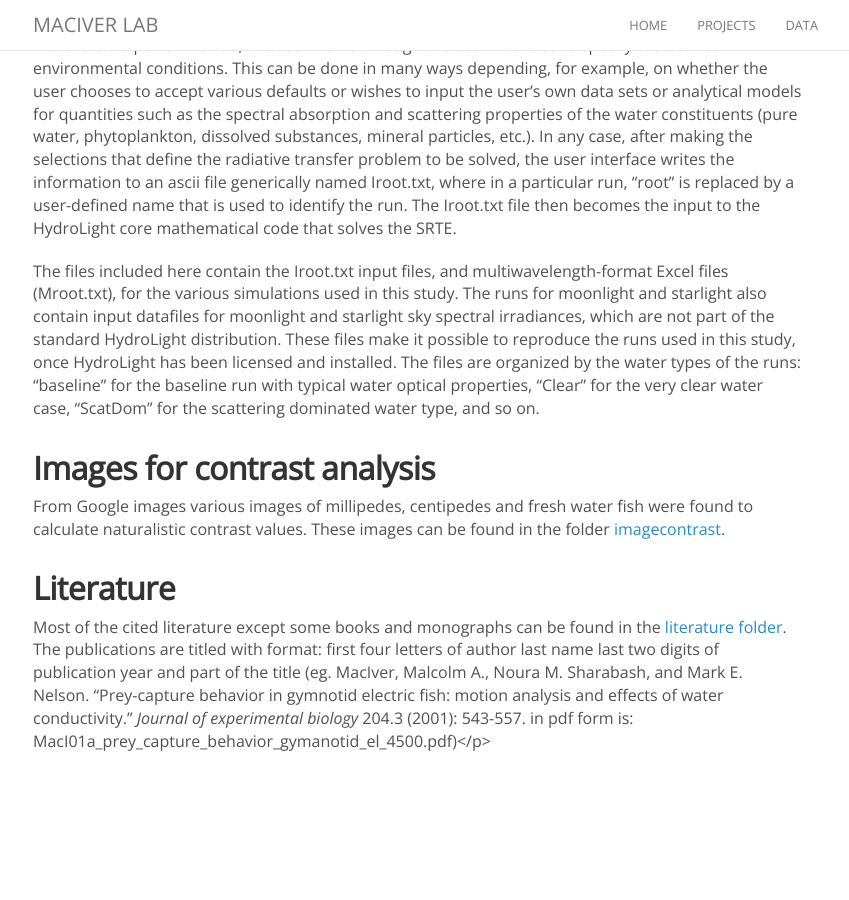
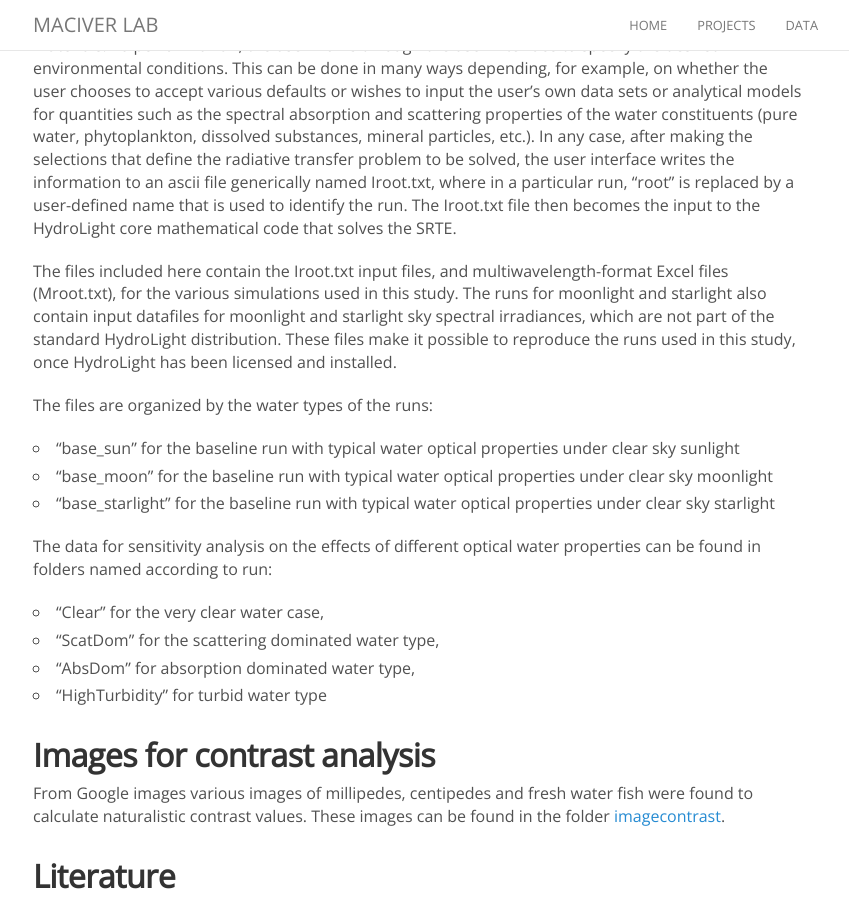
Before and after one commit to maciverlab/maciverlab.github.io, a Jekyll site: the page built from _projdata/2017-02-07-bigeyedata.md, in a window 1280 px wide and 900 px high, scrolled down 424 px. Shown: the whole window, without its empty margins (222-1071 px from the left). Built offline with Jekyll 4.4.1, drawn with Linux system fonts in a browser that asks for light colours; nearby versions of some CDN libraries; comment, search, counter and statistics services are not loaded; before the commit the page ends 1197 px from its top, so only the background shows below that.

Commit message:
updated data explanation to include folders for hydrolight runs

```diff
--- a/_projdata/2017-02-07-bigeyedata.md
+++ b/_projdata/2017-02-07-bigeyedata.md
@@ -12,7 +12,20 @@ Add the paleo data
 
 HydroLight is a commerical product of [Sequoia Scientific, Inc.](www.hydrolight.info). The HydroLight software solves the scalar radiative transfer equation (SRTE) using user-supplied inputs that describe the water absorption and scattering properties, surface wave state, incident sky lighting, and bottom reflectance.  The software comes with many sub-models and databases for absorption and scattering by biological and mineral particles and dissolved substances, sky irradiance, and bottom reflectance by various materials.  To perform a run, the user works through the user interface to specify the desired environmental conditions.  This can be done in many ways depending, for example, on whether the user chooses to accept various defaults or wishes to input the user's own data sets or analytical models for quantities such as the spectral absorption and scattering properties of the water constituents (pure water, phytoplankton, dissolved substances, mineral particles, etc.).  In any case, after making the selections that define the radiative transfer problem to be solved, the user interface writes the information to an ascii file generically named Iroot.txt, where in a particular run, "root" is replaced by a user-defined name that is used to identify the run.  The Iroot.txt file then becomes the input to the HydroLight core mathematical code that solves the SRTE.
 
-The files included here contain the Iroot.txt input files, and multiwavelength-format Excel files (Mroot.txt), for the various simulations used in this study.  The runs for moonlight and starlight also contain input datafiles for moonlight and starlight sky spectral irradiances, which are not part of the standard HydroLight distribution.  These files make it possible to reproduce the runs used in this study, once HydroLight has been licensed and installed.  The files are organized by the water types of the runs: "baseline" for the baseline run with typical water optical properties, “Clear" for the very clear water case, “ScatDom” for the scattering dominated water type, and so on.
+The files included here contain the Iroot.txt input files, and multiwavelength-format Excel files (Mroot.txt), for the various simulations used in this study.  The runs for moonlight and starlight also contain input datafiles for moonlight and starlight sky spectral irradiances, which are not part of the standard HydroLight distribution.  These files make it possible to reproduce the runs used in this study, once HydroLight has been licensed and installed.
+
+The files are organized by the water types of the runs:
+
+* “base_sun” for the baseline run with typical water optical properties under clear sky sunlight
+* “base_moon” for the baseline run with typical water optical properties under clear sky moonlight
+* “base_starlight” for the baseline run with typical water optical properties under clear sky starlight
+
+The data for sensitivity analysis on the effects of different optical water properties can be found in folders named according to run:
+
+* “Clear" for the very clear water case,
+* “ScatDom” for the scattering dominated water type,
+* “AbsDom” for absorption dominated water type,
+* “HighTurbidity” for turbid water type
 
 
 ## Images for contrast analysis
```
